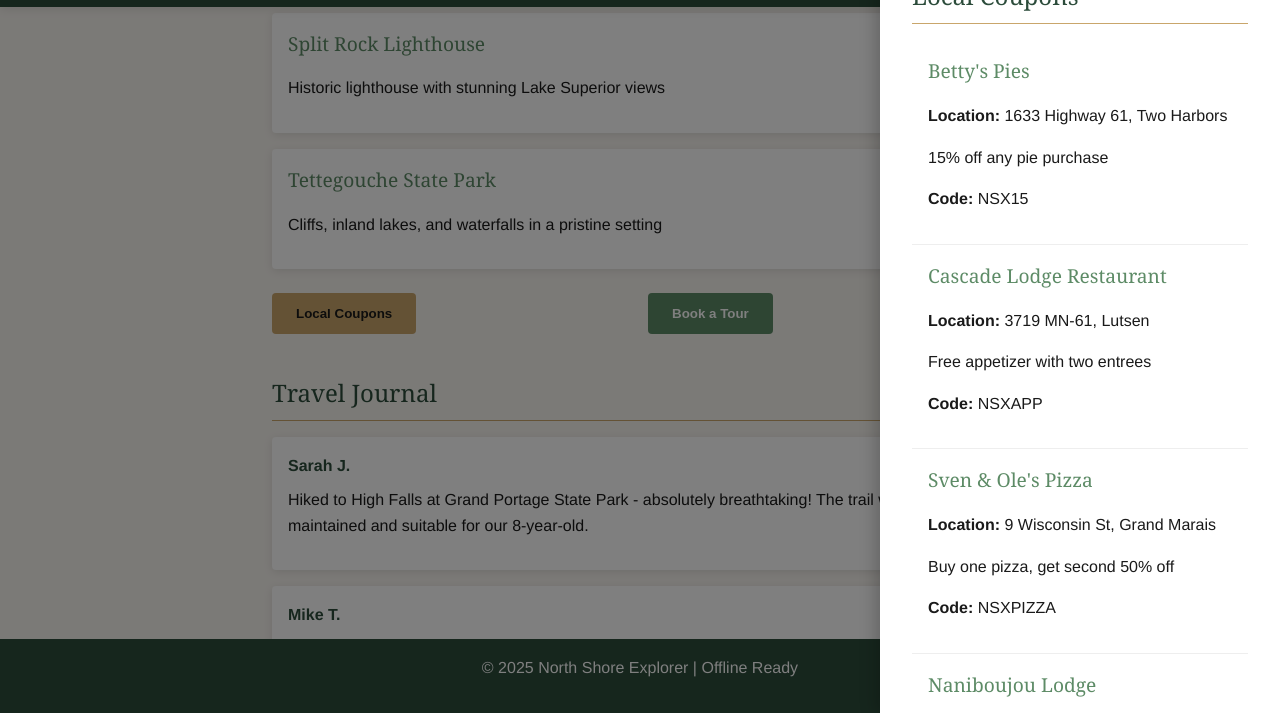
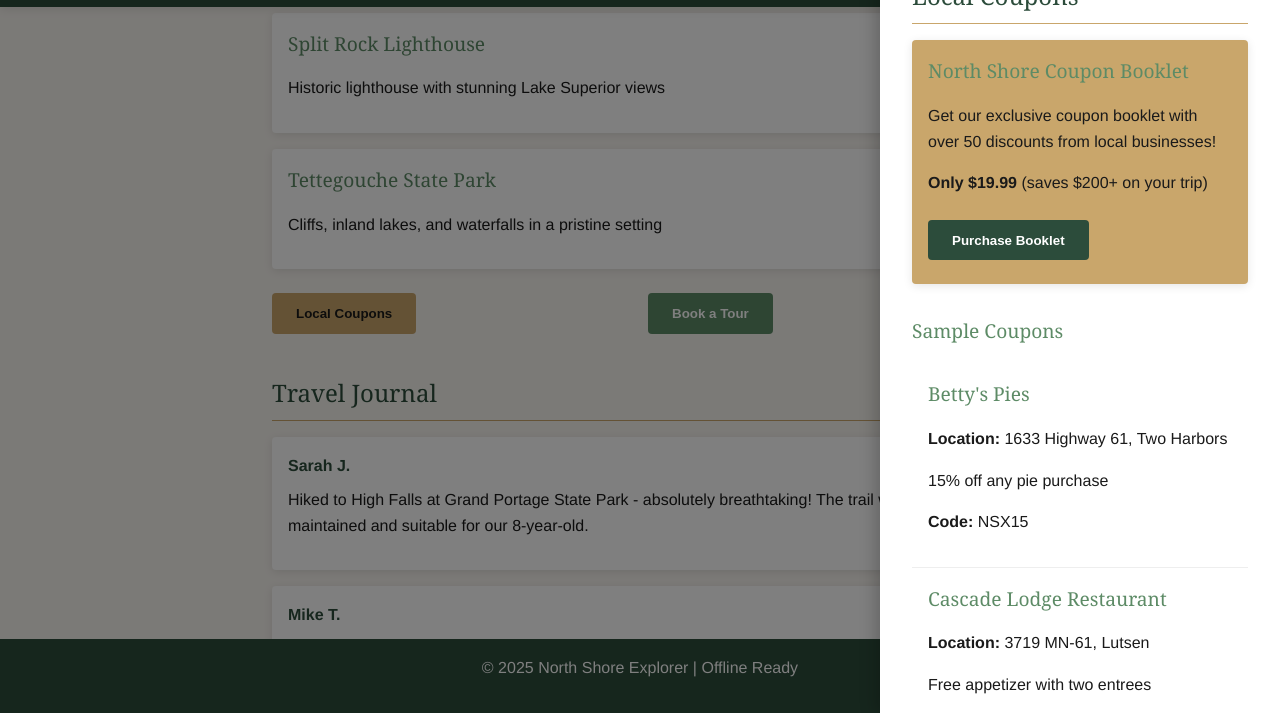
Before and after one commit to takk1000/explorermn2, a plain HTML site: page index.html in a window 1280 px wide. Both pictures are taken after a click on the button "Local Coupons". Shown: the part 661-1374 px from the top of the page. Drawn offline with Linux system fonts and the light colour scheme.

Commit message:
Update index.html

```diff
--- a/index.html
+++ b/index.html
@@ -337,6 +337,13 @@
     <div class="modal-content">
         <span class="close-btn">&times;</span>
         <h2>Local Coupons</h2>
+        <div class="card" style="background-color: var(--accent); color: var(--dark); margin-bottom: var(--spacing-md);">
+            <h3>North Shore Coupon Booklet</h3>
+            <p>Get our exclusive coupon booklet with over 50 discounts from local businesses!</p>
+            <p><strong>Only $19.99</strong> (saves $200+ on your trip)</p>
+            <button id="buy-booklet" class="btn" style="background-color: var(--primary); color: white;">Purchase Booklet</button>
+        </div>
+        <h3>Sample Coupons</h3>
         <div id="coupon-list">
             <!-- Coupons will be loaded here -->
         </div>
@@ -491,6 +498,12 @@
                 code: "NSXROOM"
             }
         ];
+
+        // Buy coupon booklet
+        document.getElementById('buy-booklet').addEventListener('click', () => {
+            alert('Coupon booklet added to cart! Proceed to checkout to complete your purchase.');
+            closeModals();
+        });
 
         // Initialize the app
         const initApp = async () => {
```
Lines whose indentation alone changed are shown as unchanged.
